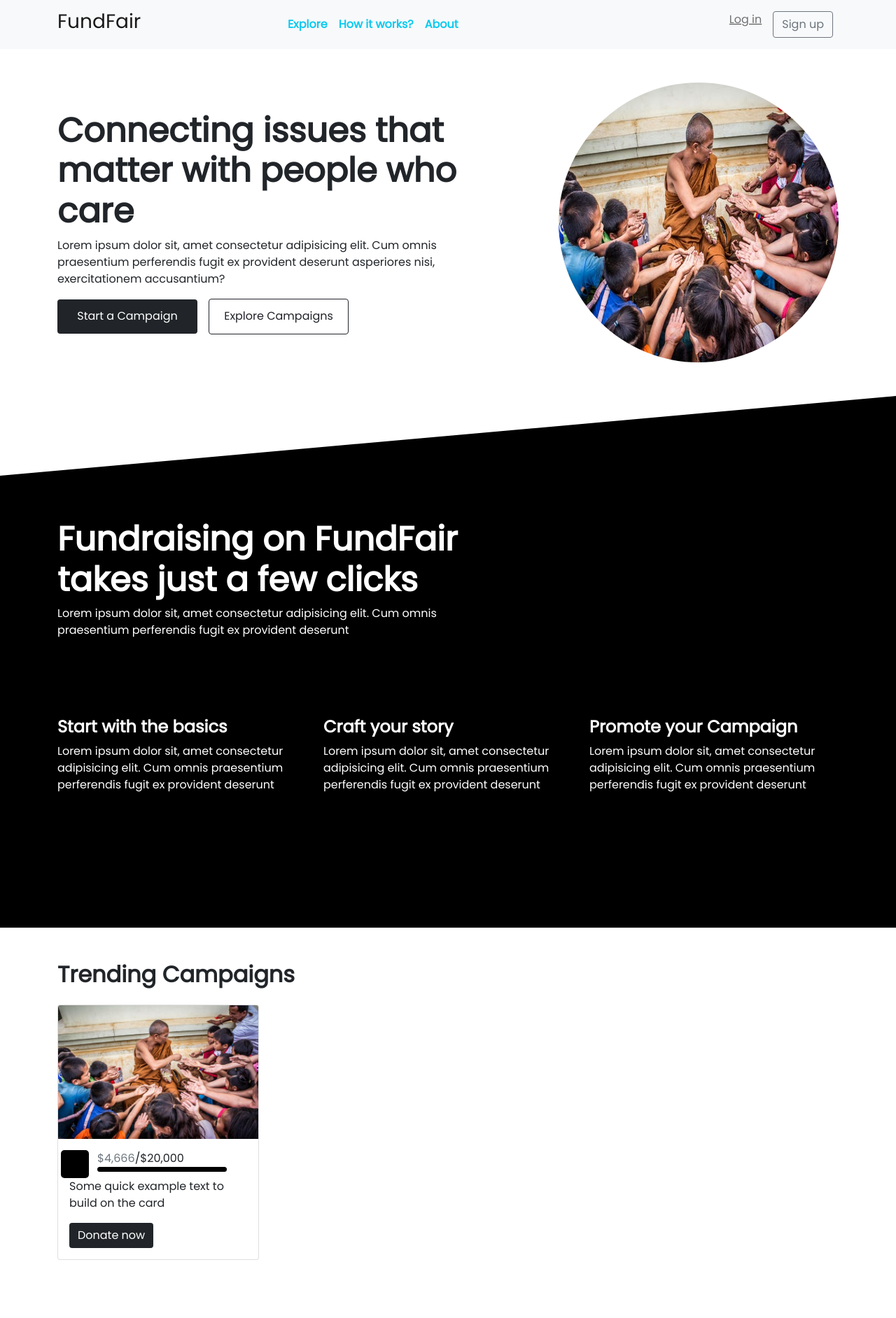
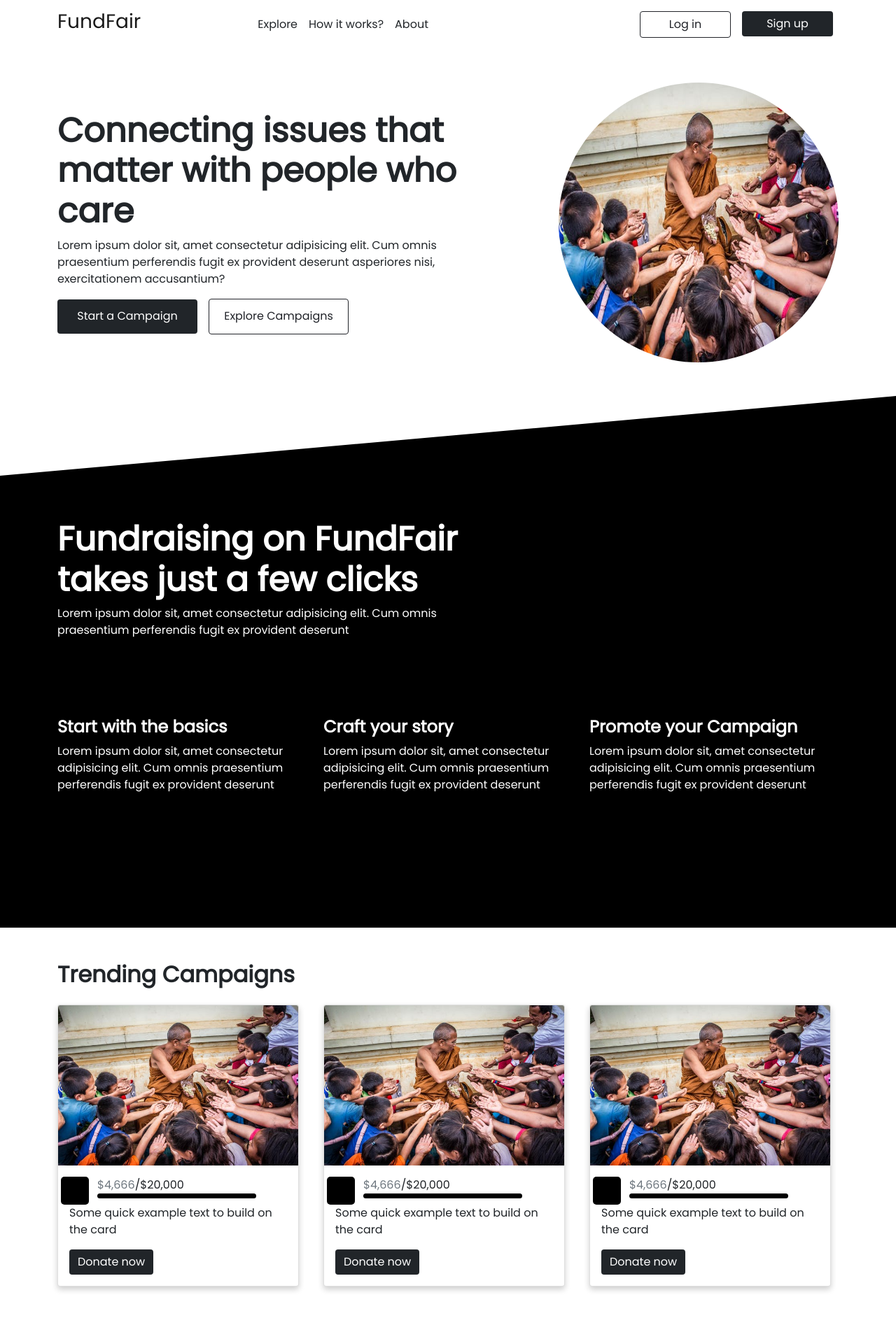
Before and after one commit to jmcode24/fundraising, a React (Create React App) app: page /home in a window 1280 px wide. Shown: the top 1884 px of the page at 70% size. Before the commit the page ends 1857 px from the top, so only its background shows below. Built offline with nearby package versions, Linux system fonts and the light colour scheme.

Commit message:
update landing page

```diff
--- a/src/Pages/LandingPage.jsx
+++ b/src/Pages/LandingPage.jsx
@@ -14,48 +14,63 @@
 function LandingPage() {
   return (
     <div>
-      <Navbar variant="light" bg="light">
+      <Navbar variant="light" bg="#fff" collapseOnSelect expand="lg">
         <Container>
           <Navbar.Brand>
             <h3 class="logo">FundFair</h3>
             {/* <Image logo={logo} /> */}
           </Navbar.Brand>
+          <Navbar.Toggle aria-controls="responsive-navbar-nav" />
+          <Navbar.Collapse id="responsive-navbar-nav">
             <Nav className="mx-auto nav-item">
               <Nav.Link>
-              <span
-                className="text-info fw-bold"
-                style={{ fontFamily: "poppins" }}
-              >
+                <span className="text-dark" style={{ fontFamily: "poppins" }}>
                   Explore
                 </span>
               </Nav.Link>
               <Nav.Link>
-              <span className="text-info fw-bold">How it works?</span>
+                <span className="text-dark">How it works?</span>
               </Nav.Link>
               <Nav.Link>
-              <span className="text-info fw-bold">About</span>
+                <span className="text-dark">About</span>
               </Nav.Link>
             </Nav>
             <Nav className="ms-auto nav-item">
               <Link to="/login" style={{ color: "#444" }}>
-              <Nav.Link>Log in</Nav.Link>
+                <Nav.Link>
+                  <Button
+                    style={{
+                      backgroundColor: "#fff",
+                      color: "#212329",
+                      minWidth: "130px",
+                      outline: "none",
+                      border: "1px solid #212329",
+                    }}
+                  >
+                    Log in
+                  </Button>
+                </Nav.Link>
               </Link>
 
               <Nav.Link>
-              <Button variant="outline-secondary">Sign up</Button>
+                <Button
+                  style={{
+                    backgroundColor: "#212529",
+                    color: "#fff",
+                    minWidth: "130px",
+                    outline: "none",
+                    border: "none",
+                  }}
+                >
+                  Sign up
+                </Button>
               </Nav.Link>
             </Nav>
+          </Navbar.Collapse>
         </Container>
       </Navbar>
 
-      <Container
-        fluid
-        style={
-          {
-            // backgroundColor: "#F2B77D",
-          }
-        }
-      >
+      <Container fluid>
         <Container
           style={{
             minHeight: "60vh",
@@ -244,7 +259,110 @@
         </h1>
         <Row className="py-2">
           <Col>
-            <Card style={{ width: "18rem" }}>
+            <Card
+              style={{
+                boxShadow: "0 4px 8px 0 rgba(0, 0, 0, 0.2)",
+                maxWidth: "345px",
+              }}
+            >
+              <Card.Img variant="top" src={Help} />
+              <Card.Body>
+                <Row>
+                  <Col
+                    lg="3"
+                    style={{
+                      background: "black",
+                      borderRadius: "5px",
+                      width: "40px",
+                      height: "40px",
+                    }}
+                  ></Col>
+                  <Col lg="9">
+                    <p className="m-0">
+                      <span className="text-muted">$4,666</span>/$20,000
+                    </p>
+                    <p
+                      className="m-0"
+                      style={{
+                        background: "black",
+                        height: "7px",
+                        borderRadius: "50px",
+                      }}
+                    ></p>
+                  </Col>
+                </Row>
+                <Card.Text>
+                  Some quick example text to build on the card
+                </Card.Text>
+                <Button
+                  style={{
+                    backgroundColor: "#212529",
+                    color: "#fff",
+                    outline: "none",
+                    border: "none",
+                  }}
+                >
+                  Donate now
+                </Button>
+              </Card.Body>
+            </Card>
+          </Col>
+          <Col>
+            <Card
+              style={{
+                boxShadow: "0 4px 8px 0 rgba(0, 0, 0, 0.2)",
+                maxWidth: "345px",
+              }}
+            >
+              <Card.Img variant="top" src={Help} />
+              <Card.Body>
+                <Row>
+                  <Col
+                    lg="3"
+                    style={{
+                      background: "black",
+                      borderRadius: "5px",
+                      width: "40px",
+                      height: "40px",
+                    }}
+                  ></Col>
+                  <Col lg="9">
+                    <p className="m-0">
+                      <span className="text-muted">$4,666</span>/$20,000
+                    </p>
+                    <p
+                      className="m-0"
+                      style={{
+                        background: "black",
+                        height: "7px",
+                        borderRadius: "50px",
+                      }}
+                    ></p>
+                  </Col>
+                </Row>
+                <Card.Text>
+                  Some quick example text to build on the card
+                </Card.Text>
+                <Button
+                  style={{
+                    backgroundColor: "#212529",
+                    color: "#fff",
+                    outline: "none",
+                    border: "none",
+                  }}
+                >
+                  Donate now
+                </Button>
+              </Card.Body>
+            </Card>
+          </Col>
+          <Col>
+            <Card
+              style={{
+                boxShadow: "0 4px 8px 0 rgba(0, 0, 0, 0.2)",
+                maxWidth: "345px",
+              }}
+            >
               <Card.Img variant="top" src={Help} />
               <Card.Body>
                 <Row>
--- /dev/null
+++ b/src/component/card.module.css
@@ -0,0 +1,4 @@
+.he {
+}
+.be {
+}
```
Also changed, not shown: src/component/Card.jsx (added, +22 -0 lines). Lines whose indentation alone changed are shown as unchanged.
